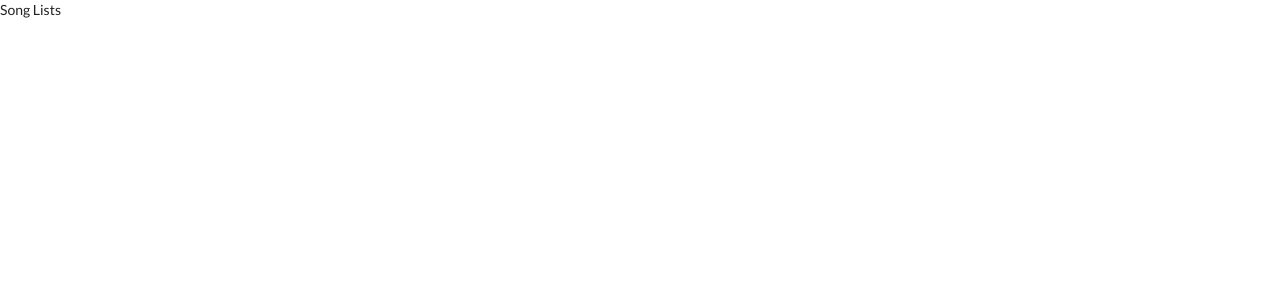
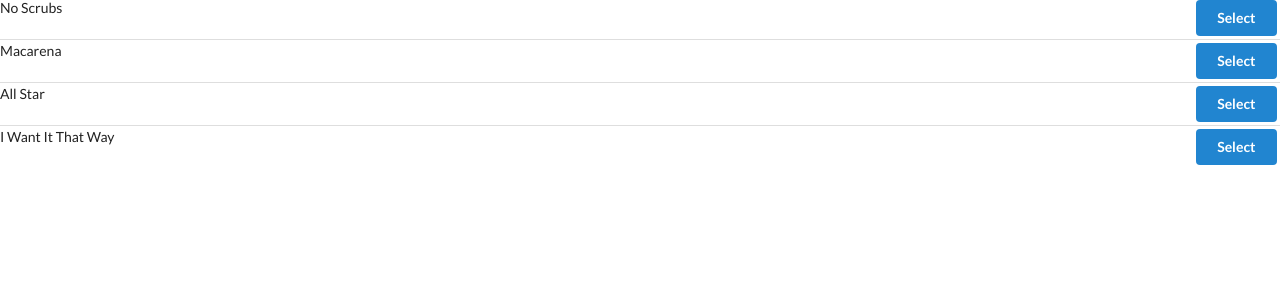
Before and after one commit to Dah-roh/songs-app, a React (Create React App) app: page / in a window 1280 px wide. Shown: the top 300 px of the page. Built offline with nearby package versions, Linux system fonts and the light colour scheme.

Commit message:
make list render song title

```diff
--- a/src/components/SongList.js
+++ b/src/components/SongList.js
@@ -2,13 +2,30 @@
 import { connect } from 'react-redux';
 
 class SongList extends Component {
-    render( ) {
-        return (
-            <div>
-                Song Lists
-            </div>
-        )
+    renderList( ) {
+        return this.props.songs.map((song)=> {
+            return(
+                <div className = "item" key={song.title}>
+                    <div className="right floated content">
+                    <button className="ui button primary">
+                        Select
+                        </button>
+                        </div>
+                        <div className="content">
+                            {song.title}
+                        </div>
+                </div>
+            )
+        })
+    }
+    render(){
+        return <div className="ui divided list">{this.renderList()}</div>
     }
 }
 
-export default connect () (SongList);
+const mapStateToProps = (state) => {
+
+    return {songs: state.songs};
+}
+
+export default connect (mapStateToProps) (SongList);
```
